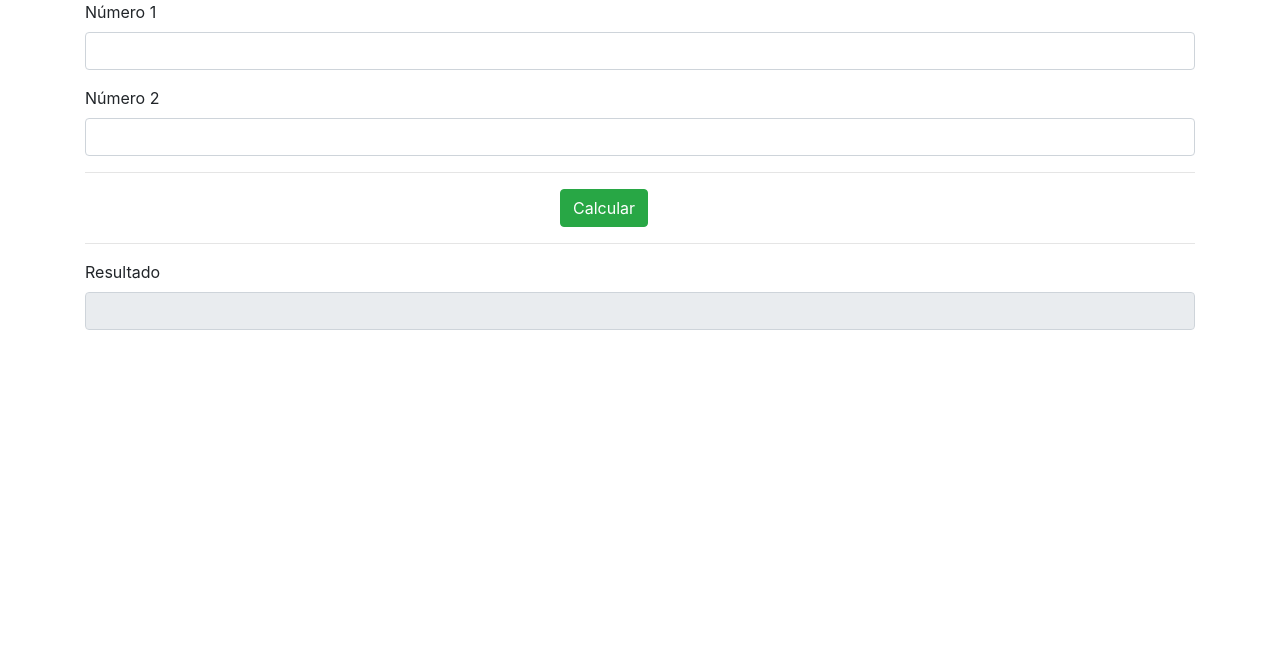
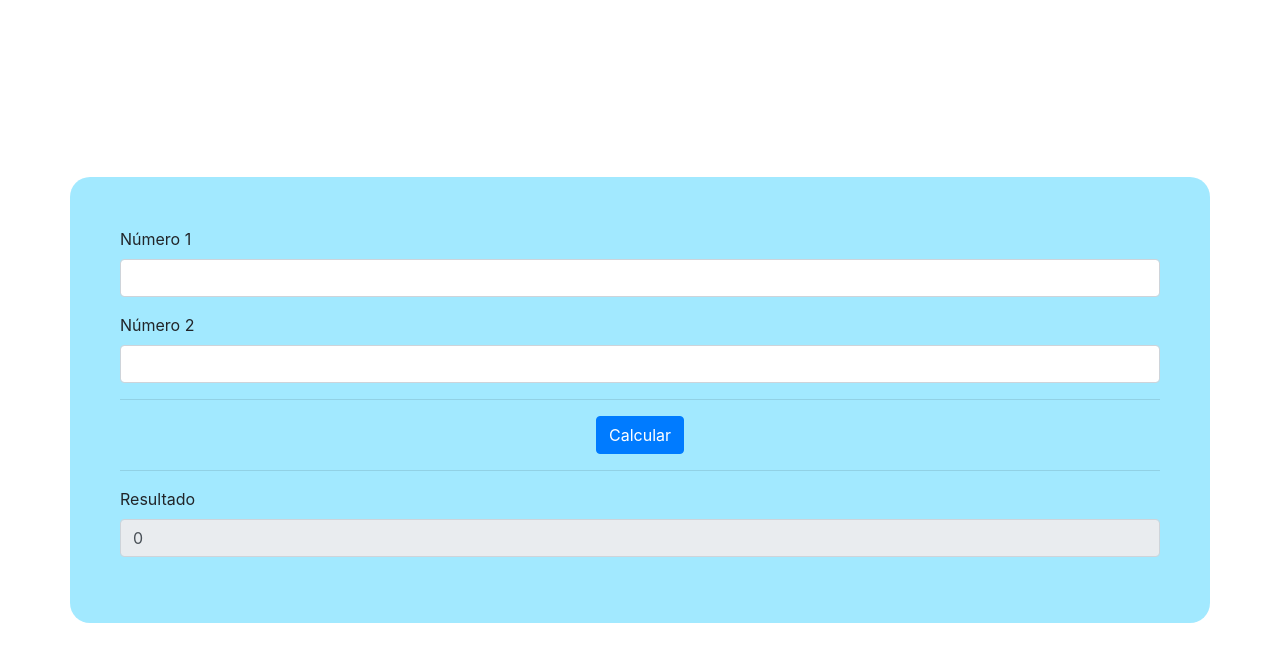
Before and after one commit to homedev-repo/calculadoraBootstrapJQuery, a plain HTML site: page index.html in a window 1280 px wide. Drawn offline with Linux system fonts and the light colour scheme.

Commit message:
Add files via upload

```diff
--- a/index.html
+++ b/index.html
@@ -8,13 +8,27 @@
     <title>Curso em Vídeo - JavaScript</title>
 
     <link rel="stylesheet" href="./css/bootstrap.min.css">
+
+    <style>
+        .centralizar {
+            position: fixed;
+            padding: 50px;
+            top: 50%;
+            left: 50%;
+
+            transform: translate(-50%, -50%);
+
+            background-color: rgba(0, 195, 255, 0.363);
+            border-radius: 20px;
+        }
+    </style>
 </head>
 
 <body>
     <script src="./js/bootstrap.min.js"></script>
     <script src="./js/jquery-3.6.0.js"></script>
 
-    <div class="container">
+    <div class="container centralizar">
         <label for="inpNumber1">Número 1</label>
         <div class="input-group mb-3">
             <input type="number" class="form-control" id="inpNumber1" aria-describedby="basic-addon3">
@@ -27,10 +41,8 @@
 
         <hr>
 
-        <div class="row justify-content-md-center">
-            <div class="col col-lg-2">
-                <button type="button" class="btn btn-success" id="btnCalcular">Calcular</button>
-            </div>
+        <div class="d-flex justify-content-center">
+            <button type="button" class="btn btn-primary" id="btnCalcular">Calcular</button>
         </div>
 
         <hr>
@@ -44,12 +56,20 @@
 
     <script>
         $(document).ready(function () {
+            //Sempre que a página ser aberta ou recarregada o valor do resultado será 0
+            $('#inpResultado').val(0)
+
+            //Função que calcula o valor dos dois inputs
             $('#btnCalcular').click(function () {
                 var num1 = parseFloat($('#inpNumber1').val())
                 var num2 = parseFloat($('#inpNumber2').val())
                 var resu = num1 + num2
 
-                $('#inpResultado').val(resu)
+                //isNaN é uma função que retorna true se o valor referenciado ser NaN
+                if (isNaN(resu) == false)
+                    $('#inpResultado').val(resu)
+                else
+                    $('#inpResultado').val(0)
             })
         })
     </script>
```
